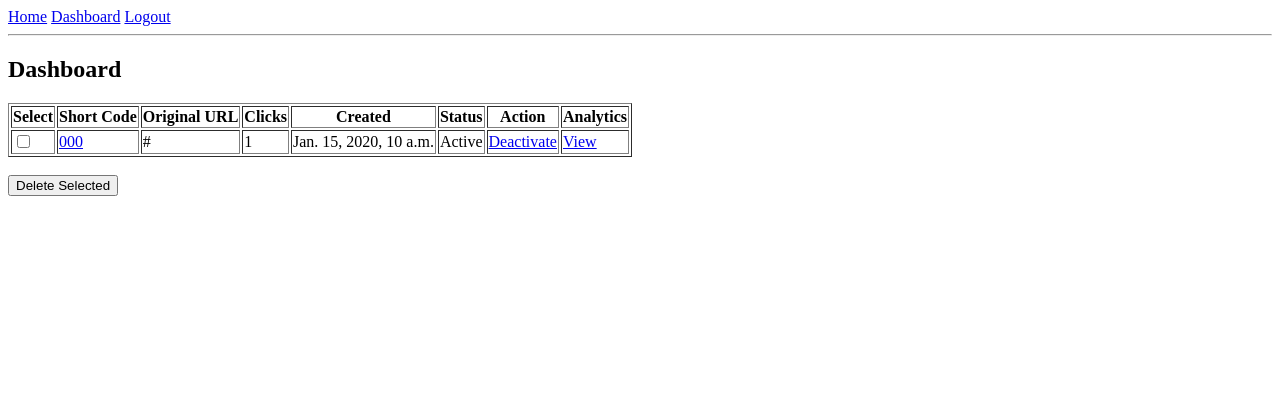
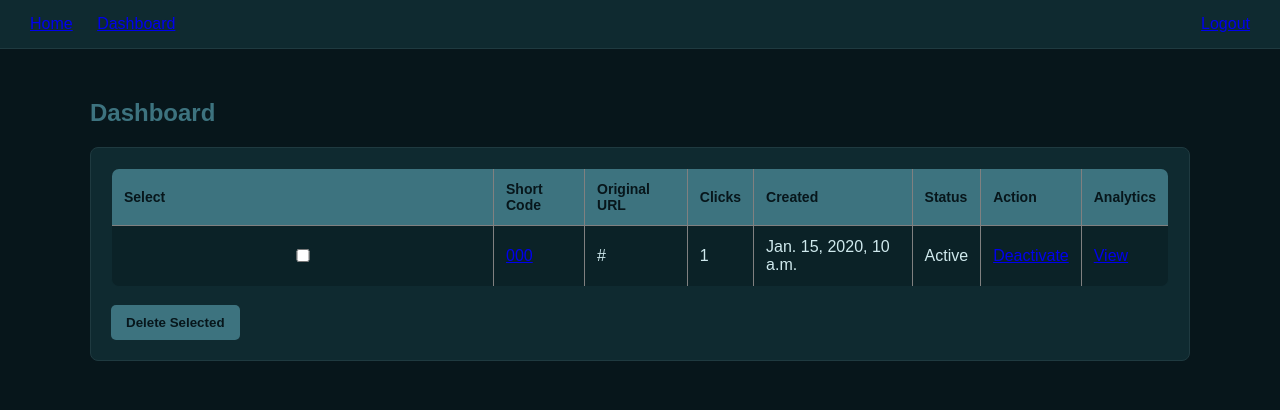
Before and after one commit to balajiselvam005/url_shortener, a Django app: page /dashboard/ in a window 1280 px wide. Shown: the top 410 px of the page. Run offline with Django 5.2, Linux system fonts and the light colour scheme; a user stored in the database is signed in; tables that the repository leaves empty hold one stand-in row (values such as "Sample post").

Commit message:
Added UI designs and themes

```diff
--- a/templates/base.html
+++ b/templates/base.html
@@ -2,23 +2,160 @@
 <html>
     <head>
         <title>URL Shortener</title>
+
+        <style>
+            body {
+                margin: 0;
+                font-family: Arial;
+                background-color: #07161B;
+                color: #E6F1F3;
+            }
+
+            nav {
+                background-color: #0F2A30;
+                padding: 15px 30px;
+                display: flex;
+                justify-content: space-between;
+                align-items: center;
+                border-bottom: 1px solid #1f3a40;
+            }
+
+            .nav-left a {
+                margin-right: 20px;
+            }
+
+            .nav-right a {
+                margin-left: 20px;
+            }
+
+            .container {
+                padding: 30px;
+                max-width: 1100px;
+                margin: auto;
+            }
+
+            .chart-grid {
+                display: grid;
+                grid-template-columns: 1fr 1fr;
+                gap: 20px;
+            }
+
+            .chart-container {
+                background-color: #0F2A30;
+                padding: 20px;
+                border-radius: 8px;
+            }
+
+            .chart-container h3 {
+                margin-bottom: 15px;
+            }
+
+            h2, h3 {
+                color: #3D737F;
+            }
+
+            h2 {
+                font-size: 24px;
+                margin-bottom: 20px;
+            }
+
+            h3 {
+                font-size: 18px;
+                margin-bottom: 10px;
+            }
+
+            .card {
+                background-color: #0F2A30;
+                padding: 20px;
+                border-radius: 8px;
+                margin-bottom: 20px;
+            }
+
+            .card, .chart-container {
+                border: 1px solid #1f3a40;
+            }
+
+            .total-card {
+                text-align: center;
+                padding: 30px;
+            }
+
+            .total-card h1 {
+                font-size: 48px;
+                margin: 10px 0;
+                color: #3D737F;
+            }
+
+            .total-card p {
+                color: #A1C9CE;
+                font-size: 14px;
+            }
+
+            table {
+                width: 100%;
+                border-collapse: collapse;
+                background-color: #0F2A30;
+                border-radius: 8px;
+                overflow: hidden;
+            }
+
+            th, td {
+                padding: 12px;
+                text-align: left;
+                color: #CFE9ED;
+            }
+
+            th {
+                text-align: left;
+                font-size: 14px;
+                background-color: #3D737F;
+                color: #07161B;
+            }
+
+            tr:nth-child(even) {
+                background-color: #0B2227;
+            }
+
+            button {
+                background-color: #3D737F;
+                border: none;
+                padding: 10px 15px;
+                color: #07161B;
+                font-weight: bold;
+                border-radius: 5px;
+                cursor: pointer;
+            }
+
+            input {
+                padding: 10px;
+                border-radius: 5px;
+                border: none;
+                width: 350px;
+            }
+        </style>
+
     </head>
+
     <body>
+
         <nav>
+            <div class="nav-left">
                 <a href="/">Home</a>
                 <a href="/dashboard/">Dashboard</a>
+            </div>
 
-
+            <div class="nav-right">
                 {% if user.is_authenticated %}
                     <a href="/logout/">Logout</a>
                 {% else %}
                     <a href="/login/">Login</a>
                 {% endif %}
-
+            </div>
         </nav>
 
-        <hr>
+        <div class="container">
+            {% block content %}{% endblock %}
+        </div>
 
-        {% block content %}  {% endblock %}
     </body>
 </html>
--- a/templates/dashboard.html
+++ b/templates/dashboard.html
@@ -5,6 +5,7 @@
 
     <h2>Dashboard</h2>
 
+    <div class="card">
         <form method="POST">
             {% csrf_token %}
             <table border='1'>
@@ -58,5 +59,6 @@
 
             <button type="submit">Delete Selected</button>
         </form>
+    </div>
 
 {% endblock %}
--- a/templates/home.html
+++ b/templates/home.html
@@ -3,6 +3,7 @@
 
 {% block content %}
 
+    <div class="card">
         <h2>URL Shortener</h2>
 
         <form method="POST">
@@ -15,5 +16,6 @@
         {% if short_url %}
             <p>Short URL: <a href="{{ short_url }}">{{ short_url }}</a></p>
         {% endif %}
+    </div>
 
 {% endblock %}
```
Also changed, not shown: templates/analytics.html (+55 -16 lines), templates/login.html (+14 -14 lines). Lines whose indentation alone changed are shown as unchanged.
